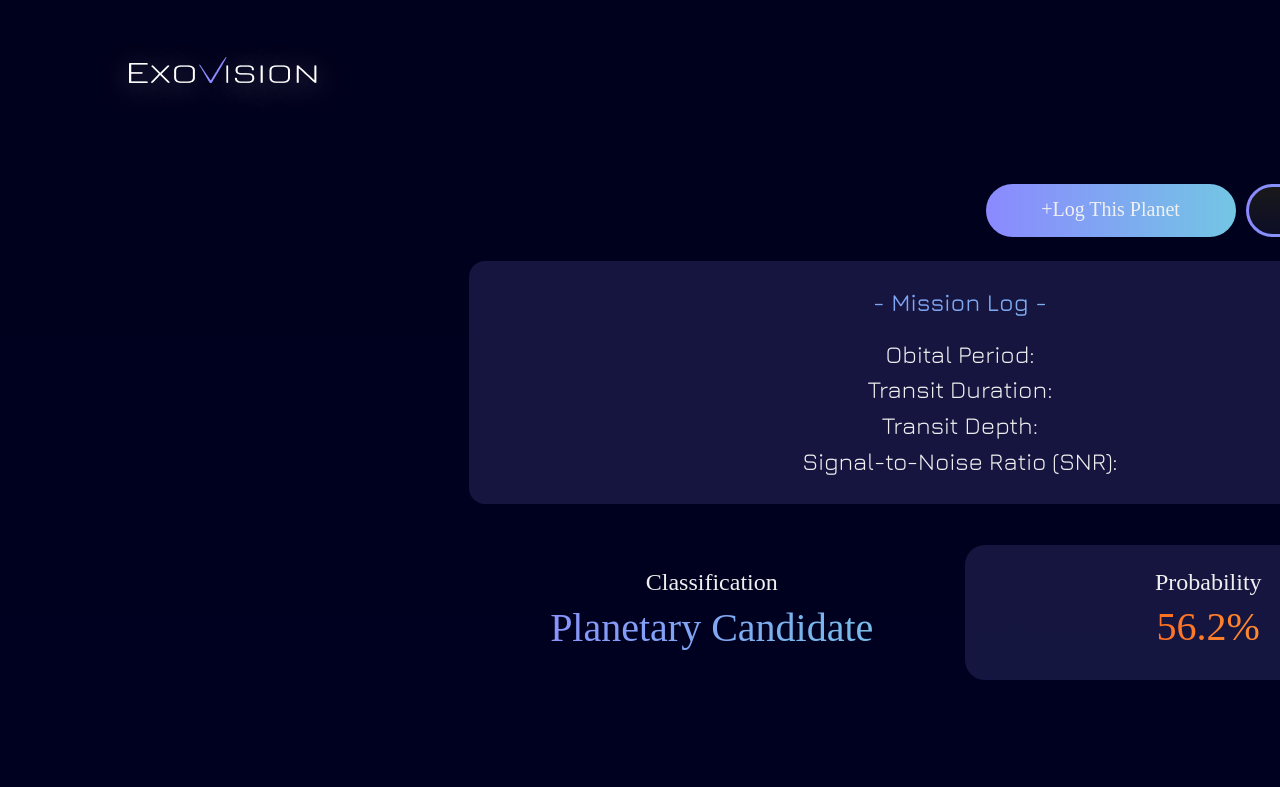
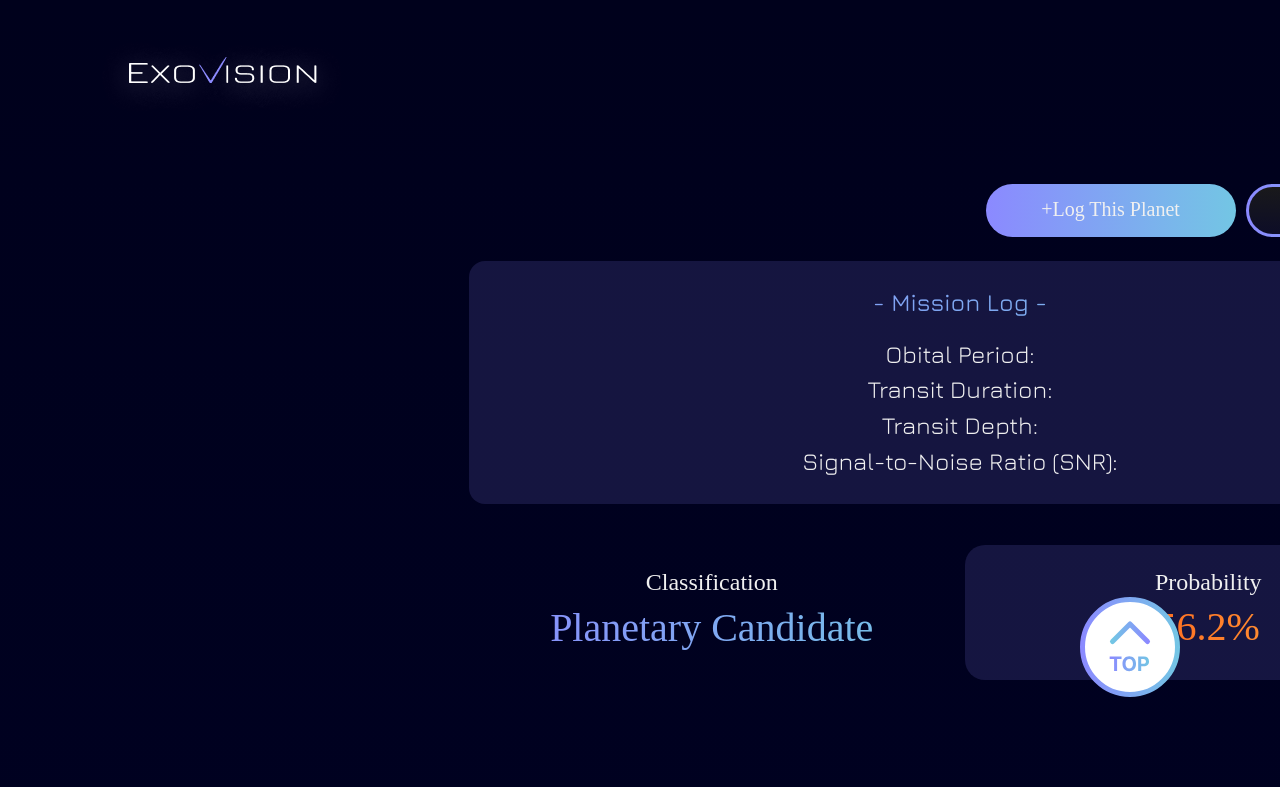
Before and after one commit to Exo-Vision/ExoVision-Frontend, a React (Create React App) app in the folder exovision/: page /result in a window 1280 px wide. Shown: the top 787 px of the page. Built offline with nearby package versions, Linux system fonts and the light colour scheme; a web font is replaced by a local one.

Commit message:
feat: add go-top floating button on result page

```diff
--- a/exovision/src/index.css
+++ b/exovision/src/index.css
@@ -18,3 +18,16 @@ img {
     -o-user-drag: none;
     user-drag: none;
 }
+
+button {
+    outline: none;
+    border: none;
+    background: none;
+    cursor: pointer;
+    -webkit-user-select: none;
+    -moz-user-select: none;
+    -ms-use-select: none;
+    user-select: none;
+    -webkit-tap-highlight-color: transparent;
+    -webkit-touch-callout: none;
+}
--- a/exovision/src/pages/Result.css
+++ b/exovision/src/pages/Result.css
@@ -716,3 +716,11 @@
 .ResultRefine:hover, .ResultRestart:hover, .ResultHeader:hover{
     cursor: pointer;
 }
+
+.ResultTopFloatingButton{
+    position: fixed;
+    bottom: 100px;
+    right: 100px;
+    z-index: 100;
+
+}
--- a/exovision/src/pages/Result.js
+++ b/exovision/src/pages/Result.js
@@ -3,6 +3,7 @@ import exovision from './../assets/EXOVISION.png'
 import { useNavigate } from 'react-router-dom'
 import gradient_border_400_67 from '../assets/gradient_border_400_67.svg'
 import gradient_border_200_53 from '../assets/gradient_border_200_53.svg'
+import top_floating_button from '../assets/top_floating_button.svg'
 function Result() {
     const navigate = useNavigate();
 
@@ -86,6 +87,14 @@ function Result() {
                 </div>
                 <div className='ResultRestart' onClick={() => navigate("/")}><div className='ResultRestartText'>Restart Mission</div></div>
             </div>
+            <button
+                type="button"
+                className="ResultTopFloatingButton"
+                aria-label="Scroll to top"
+                onClick={() => window.scrollTo({ top: 0, behavior: 'smooth' })}
+            >
+                <img src={top_floating_button} alt="" aria-hidden="true" />
+            </button>
         </div>
     );
 }
```
Also changed, not shown: exovision/src/assets/top_floating_button.svg (added).
